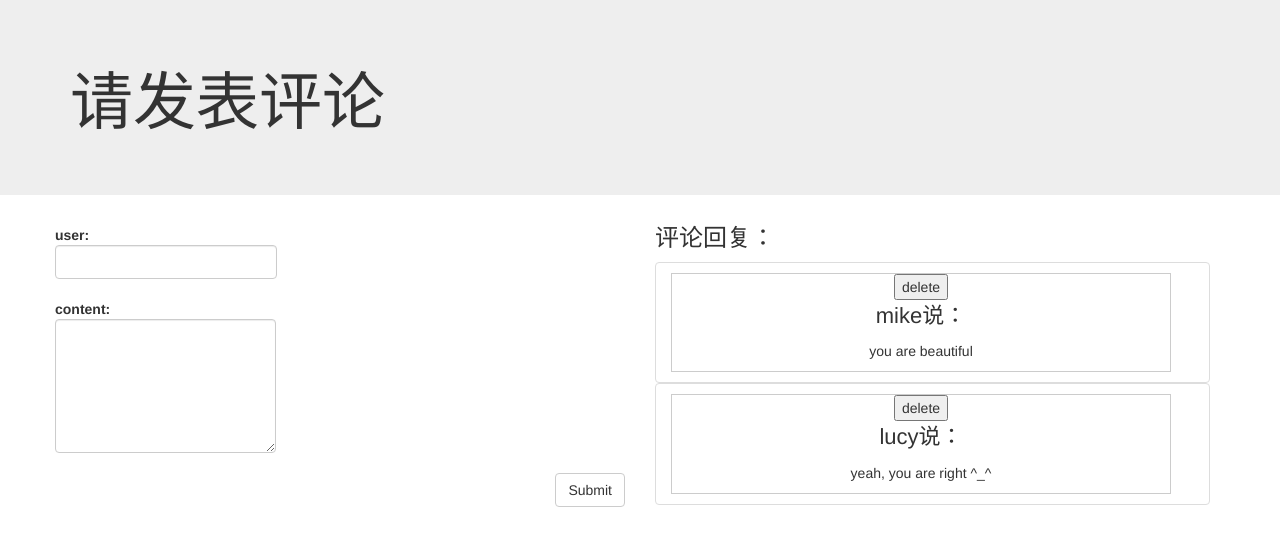
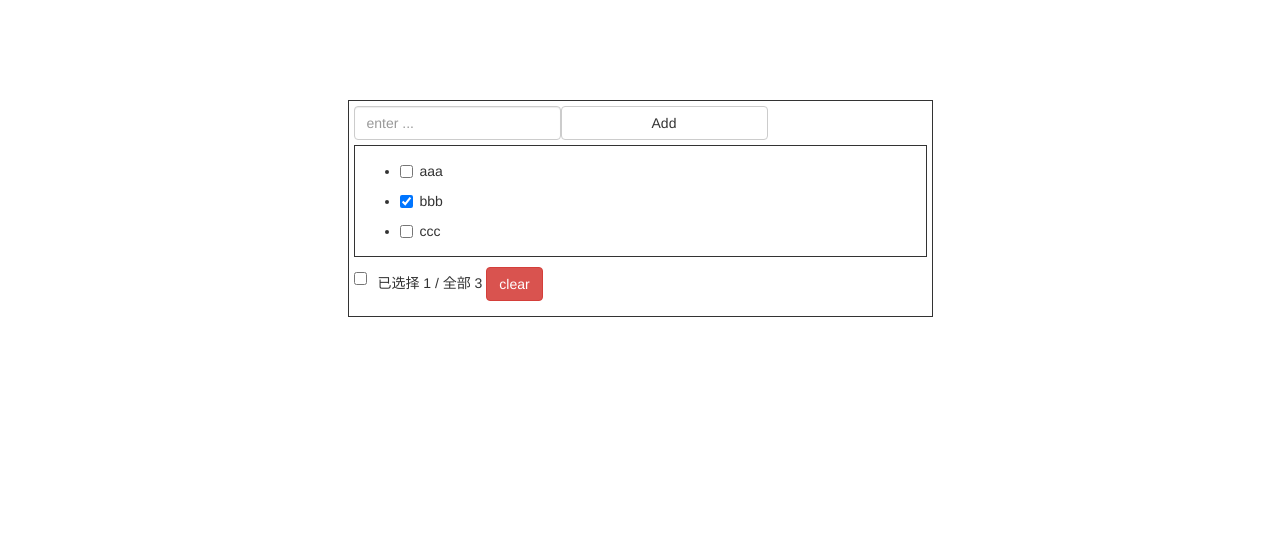
Before and after one commit to xiangliyoudu/vue-project, a Vue app in the folder vue_demo/: page / in a window 1280 px wide. Shown: the top 546 px of the page. Built offline with nearby package versions, Linux system fonts and the light colour scheme.

Commit message:
todo init

```diff
--- a/vue_demo/src/App.vue
+++ b/vue_demo/src/App.vue
@@ -1,60 +1,69 @@
 <template>
-  <div>
-    <header class="site-header jumbotron">
-      <div class="container">
-        <div class="row">
-          <div class="col-xs-12">
-            <h1>请发表评论</h1>
-          </div>
-        </div>
-      </div>
-    </header>
-
-    <div class="container">
-      <div class="row">
-        <CommentAdd :addComment="addComment" />
-        <CommentList :comments="comments" :deleteComment="deleteComment" />
+  <div class="container">
+    <div class="row">
+      <div class="col-md-6 col-md-offset-3 appheader">
+        <TodoHeader :addTodo="addTodo" />
+        <TodoList :todos="todos" />
+        <TodoFooter
+          :todosLength="todosLength"
+          :checkedTodosLength="checkedTodosLength"
+          :clearTodos="clearTodos"
+          :checkAll="checkAll"
+        />
       </div>
     </div>
   </div>
 </template>
 
 <script>
-import CommentList from "./components/Comment-List.vue";
-import CommentAdd from "./components/Comment-Add.vue";
+import TodoHeader from "./components/TodoHeader.vue";
+import TodoList from "./components/TodoList.vue";
+import TodoFooter from "./components/TodoFooter.vue";
 
 export default {
   name: "App",
-  components: {
-    CommentList,
-    CommentAdd
-  },
+  components: { TodoHeader, TodoList, TodoFooter },
   data() {
     return {
-      comments: []
+      todos: [
+        { checked: false, content: "aaa" },
+        { checked: true, content: "bbb" },
+        { checked: false, content: "ccc" }
+      ]
     };
   },
-  methods: {
-    addComment(comment) {
-      this.comments.unshift(comment);
+  computed: {
+    todosLength() {
+      return this.todos.length;
     },
-    deleteComment(index) {
-      this.comments.splice(index, 1);
+    checkedTodos() {
+      return this.todos.filter(item => item.checked);
+    },
+    checkedTodosLength() {
+      return this.checkedTodos.length;
     }
   },
-  mounted() {
-    this.timerId = setTimeout(() => {
-      this.comments = [
-        { user: "mike", content: "you are beautiful" },
-        { user: "lucy", content: "yeah, you are right ^_^" }
-      ];
-    }, 1000);
-  },
-  beforeDestroy() {
-    clearTimeout(this.timerId);
+  methods: {
+    addTodo(todo) {
+      this.todos.unshift(todo);
+    },
+    clearTodos() {
+      this.todos.splice(0, this.todosLength);
+    },
+    checkAll(flag) {
+      this.todos = this.todos.map(todo => ({
+        checked: flag,
+        content: todo.content
+      }));
+    }
   }
 };
 </script>
 
 <style>
+.appheader {
+  border: 1px solid;
+  padding: 5px;
+  margin-top: 100px;
+}
 </style>
--- /dev/null
+++ b/vue_demo/src/components/TodoFooter.vue
@@ -0,0 +1,58 @@
+<template>
+  <div>
+    <div class="checkbox">
+      <label>
+        <input type="checkbox" @change="switchAll" :checked="checkAllStatus" :disabled="!isEnable" />
+      </label>
+      已选择 {{checkedTodosLength}} / 全部 {{todosLength}}
+      <button
+        class="btn btn-danger"
+        @click="clearTodos"
+      >clear</button>
+    </div>
+  </div>
+</template>
+
+<script>
+export default {
+  props: {
+    todosLength: {
+      Number,
+      required: true
+    },
+    checkedTodosLength: {
+      Number,
+      required: true
+    },
+    clearTodos: {
+      Function,
+      required: true
+    },
+    checkAll: {
+      Function,
+      required: true
+    }
+  },
+  data() {
+    return {};
+  },
+  computed: {
+    checkAllStatus() {
+      let { todosLength, checkedTodosLength } = this;
+      return todosLength > 0 && todosLength === checkedTodosLength;
+    },
+    isEnable() {
+      return this.todosLength > 0;
+    }
+  },
+  methods: {
+    switchAll(flag) {
+      window.console.log(this.checkAllStatus);
+      this.checkAll(!this.checkAllStatus);
+    }
+  }
+};
+</script>
+
+<style>
+</style>
--- /dev/null
+++ b/vue_demo/src/components/TodoHeader.vue
@@ -0,0 +1,38 @@
+<template>
+  <form class="form-inline">
+    <div class="form-group">
+      <input type="text" class="form-control" placeholder="enter ..." v-model="content" />
+    </div>
+    <input type="submint" value="Add" class="btn btn-default" @click="saveTodo" />
+  </form>
+</template>
+
+<script>
+export default {
+  props: {
+    addTodo: {
+      Function,
+      required: true
+    }
+  },
+  data() {
+    return {
+      content: ""
+    };
+  },
+  methods: {
+    saveTodo(e) {
+      e.preventDefault();
+      if (this.content.trim() === "") {
+        return;
+      }
+      let todo = { checked: false, content: this.content };
+      this.addTodo(todo);
+      this.content = '';
+    }
+  }
+};
+</script>
+
+<style>
+</style>
--- /dev/null
+++ b/vue_demo/src/components/TodoItem.vue
@@ -0,0 +1,24 @@
+<template>
+  <li>
+    <div class="checkbox">
+      <label>
+        <input type="checkbox" v-model="todo.checked" />
+        {{todo.content}}
+      </label>
+    </div>
+  </li>
+</template>
+
+<script>
+export default {
+  props: {
+    todo: {
+      Object,
+      required: true
+    },
+  }
+};
+</script>
+
+<style>
+</style>
--- /dev/null
+++ b/vue_demo/src/components/TodoList.vue
@@ -0,0 +1,27 @@
+
+<template>
+  <div style="border: 1px solid; padding:5px;margin-top:5px;">
+    <ul>
+      <TodoItem v-for="(todo,index) in todos" :key="index" :todo="todo" />
+    </ul>
+  </div>
+</template>
+
+<script>
+import TodoItem from "./TodoItem.vue";
+
+export default {
+  components: {
+    TodoItem
+  },
+  props: {
+    todos: {
+      Array,
+      required: true
+    }
+  }
+};
+</script>
+
+<style>
+</style>
```
Also changed, not shown: vue_demo/src-comment/App.vue (added, +60 -0 lines), vue_demo/src-comment/main.js (added, +8 -0 lines), vue_demo/src-comment/assets/logo.png (added), vue_demo/src-comment/components/Comment-Add.vue (renamed from vue_demo/src/components/Comment-Add.vue), vue_demo/src-comment/components/Comment-Item.vue (renamed from vue_demo/src/components/Comment-Item.vue), vue_demo/src-comment/components/Comment-List.vue (renamed from vue_demo/src/components/Comment-List.vue).
